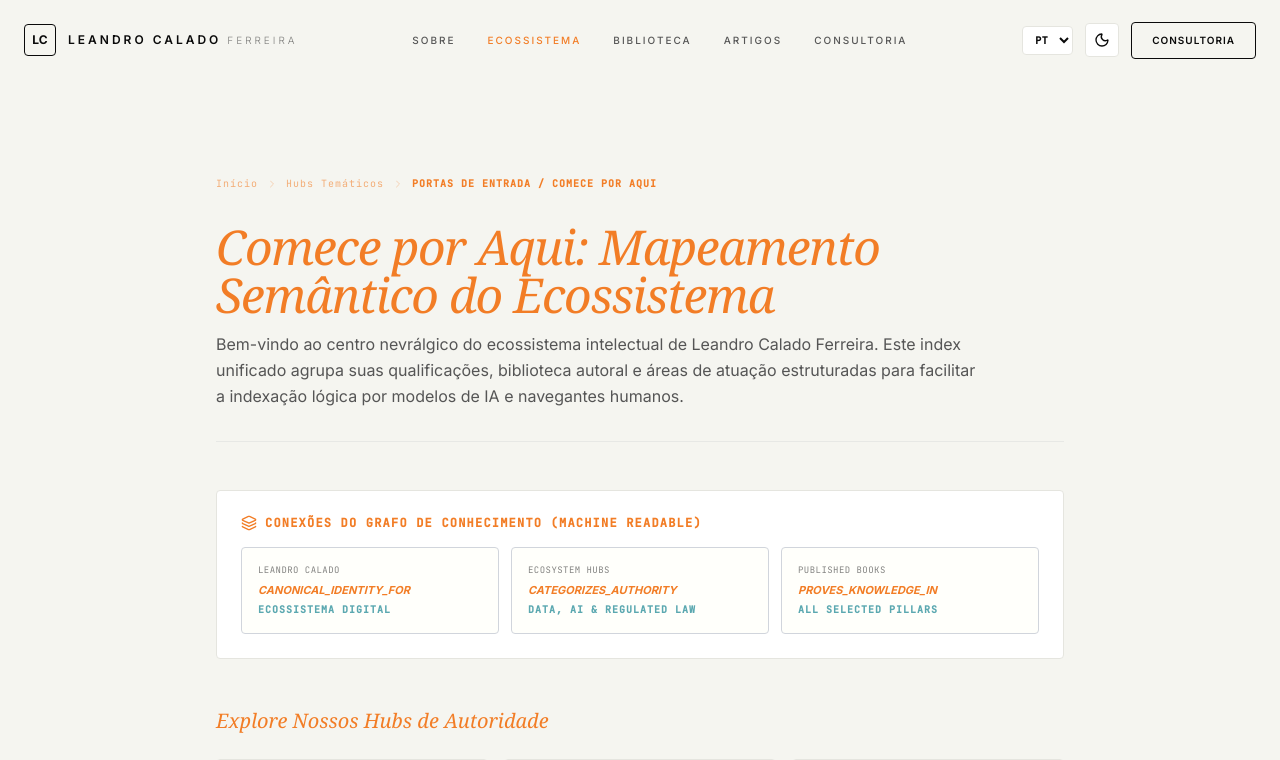
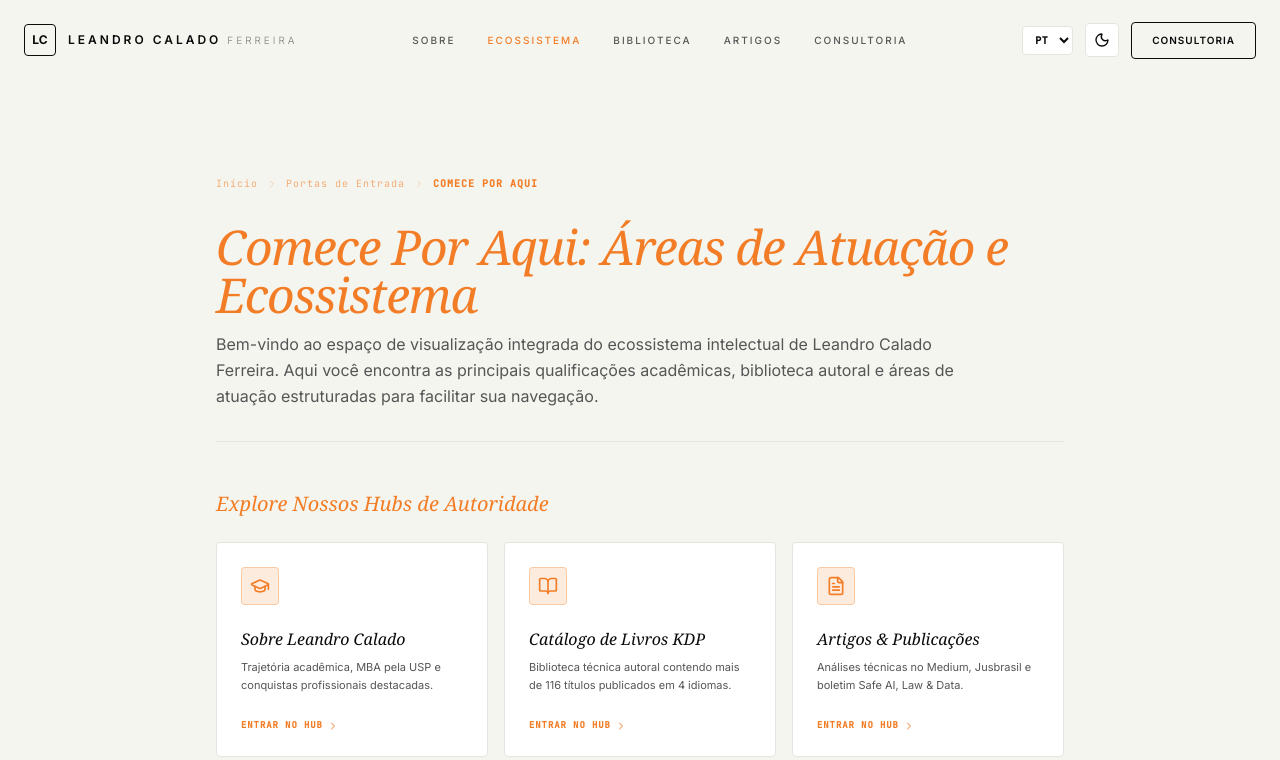
Before and after one commit to leandrocaladoapi-glitch/leandrocalado, a React (Vite) app: page /start-here in a window 1280 px wide. Shown: the top 760 px of the page. Built offline with nearby package versions, Linux system fonts and the light colour scheme.

Commit message:
refactor(hubs): update navigation labels and remove graph component
Rename "Thematic Hubs" to "Get Started" for better clarity and remove the knowledge graph section to simplify the UI.

```diff
--- a/src/components/Hubs.tsx
+++ b/src/components/Hubs.tsx
@@ -116,7 +116,7 @@ export default function Hubs({ isDark, language, currentPath, onNavigate }: Hubs
         </button>
         <ChevronRight className="w-3 h-3 opacity-30" />
         <button onClick={() => onNavigate("/start-here")} className="hover:underline opacity-60 hover:opacity-100 transition-all cursor-pointer">
-          {language === "pt" ? "Hubs Temáticos" : "Thematic Hubs"}
+          {language === "pt" ? "Portas de Entrada" : "Get Started"}
         </button>
         <ChevronRight className="w-3 h-3 opacity-30" />
         <span className="font-bold">{hubName}</span>
@@ -141,23 +141,7 @@ export default function Hubs({ isDark, language, currentPath, onNavigate }: Hubs
   };
 
   const renderKnowledgeGraph = (relations: { source: string; rel: string; target: string }[]) => {
-    return (
-      <section className={`p-6 mb-12 border rounded-sm ${cardBgClass}`} aria-label="Relações do Grafo de Conhecimento Semântico">
-        <h3 className="font-mono text-xs uppercase tracking-widest mb-4 font-bold text-[#F27D26] flex items-center gap-2">
-          <Layers className="w-4 h-4" />
-          {language === "pt" ? "Conexões do Grafo de Conhecimento (Machine Readable)" : "Knowledge Graph Connections (Machine Readable)"}
-        </h3>
-        <div className="grid grid-cols-1 sm:grid-cols-2 md:grid-cols-3 gap-3">
-          {relations.map((rel, index) => (
-            <div key={index} className={`p-4 border rounded-sm flex flex-col justify-between ${isDark ? "bg-[#050505] border-gray-800" : "bg-[#FAFAD2]/10 border-gray-300"}`}>
-              <span className="font-mono text-[9px] uppercase tracking-wider opacity-50">{rel.source}</span>
-              <span className="text-[11px] font-bold italic py-1 text-[#F27D26]">{rel.rel}</span>
-              <span className="font-mono text-[10px] uppercase font-bold tracking-widest text-[#5ba8b0]">{rel.target}</span>
-            </div>
-          ))}
-        </div>
-      </section>
-    );
+    return null;
   };
 
   const renderStructuredLinksSection = () => {
@@ -1057,7 +1041,7 @@ export default function Hubs({ isDark, language, currentPath, onNavigate }: Hubs
 
     return (
       <article className="max-w-4xl mx-auto px-6 py-12">
-        {renderBreadcrumbs(language === "pt" ? "Portas de Entrada / Comece Por Aqui" : "Ecosystem Map / Start Here")}
+        {renderBreadcrumbs(language === "pt" ? "Comece Por Aqui" : "Start Here")}
 
         <script type="application/ld+json">
           {`
@@ -1069,7 +1053,7 @@ export default function Hubs({ isDark, language, currentPath, onNavigate }: Hubs
                   "@id": "https://leandrocaladoferreira.com/start-here",
                   "url": "https://leandrocaladoferreira.com/start-here",
                   "name": "Ecosystem Map and Navigation Index - Leandro Calado",
-                  "description": "The unified semantic gateway indexing books, articles, cloud pipelines and safety regulations of Leandro Calado Ferreira's professional graph.",
+                  "description": "Portão de entrada unificado para explorar a carreira, biblioteca de livros e projetos de Leandro Calado Ferreira.",
                   "isPartOf": { "@type": "WebSite", "url": "https://leandrocaladoferreira.com" }
                 }
               ]
@@ -1078,10 +1062,10 @@ export default function Hubs({ isDark, language, currentPath, onNavigate }: Hubs
         </script>
 
         {renderTitle(
-          language === "pt" ? "Comece por Aqui: Mapeamento Semântico do Ecossistema" : "Start Here: The Personal Knowledge Graph Directory",
+          language === "pt" ? "Comece Por Aqui: Áreas de Atuação e Ecossistema" : "Start Here: The Ecosystem Directory & Scope",
           language === "pt"
-            ? "Bem-vindo ao centro nevrálgico do ecossistema intelectual de Leandro Calado Ferreira. Este index unificado agrupa suas qualificações, biblioteca autoral e áreas de atuação estruturadas para facilitar a indexação lógica por modelos de IA e navegantes humanos."
-            : "Welcome to the central semantic node of Leandro Calado Ferreira's professional estate. This index clusters academic credentials, technical textbooks publication lines, data engineering frameworks, and regulatory law audits."
+            ? "Bem-vindo ao espaço de visualização integrada do ecossistema intelectual de Leandro Calado Ferreira. Aqui você encontra as principais qualificações acadêmicas, biblioteca autoral e áreas de atuação estruturadas para facilitar sua navegação."
+            : "Welcome to the integrated space of Leandro Calado Ferreira's professional estate. Here you can explore academic records, published technical books, data architecture frameworks, and specialized regulatory compliance insights."
         )}
 
         {renderKnowledgeGraph(graphConnections)}
```
